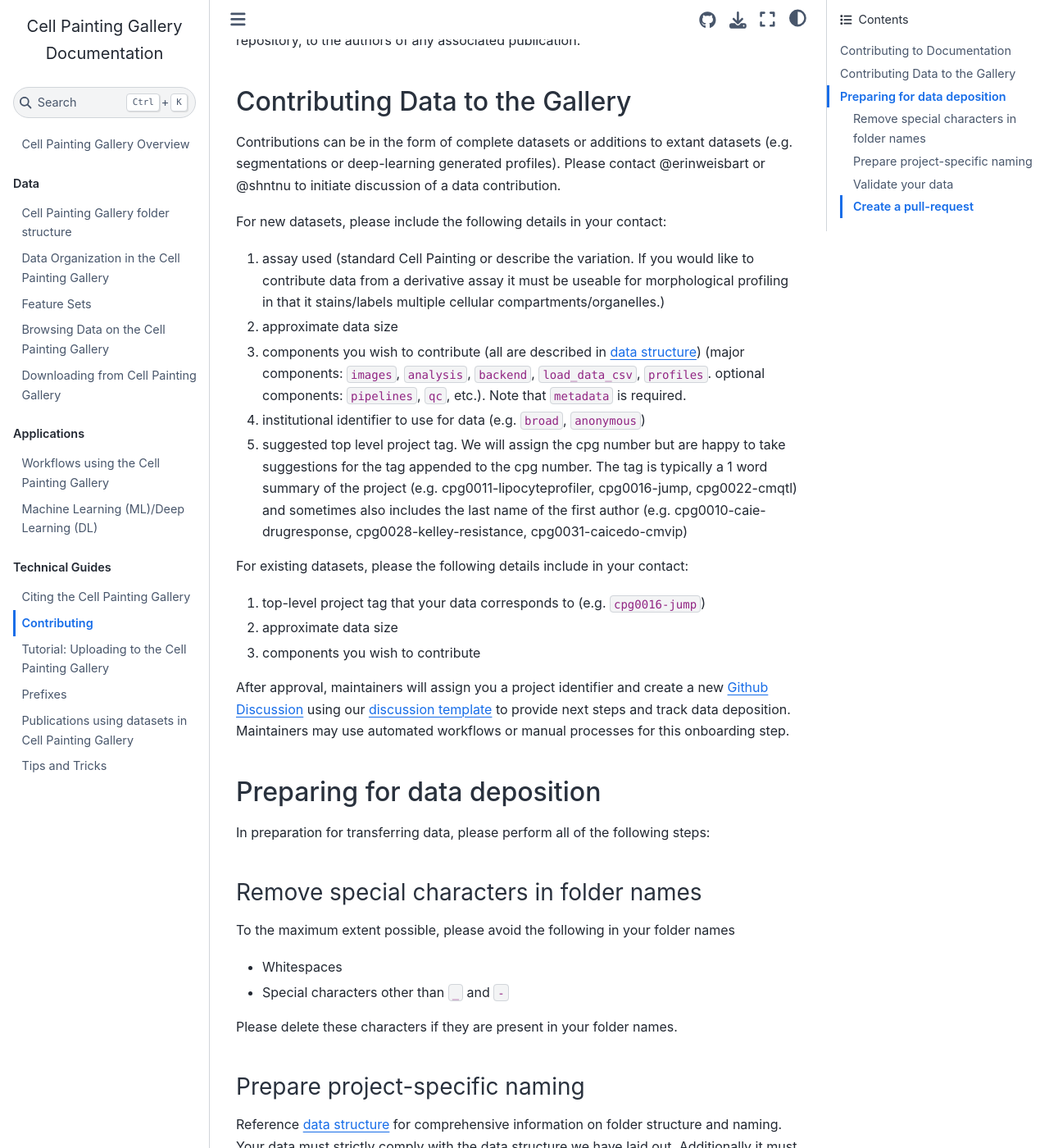
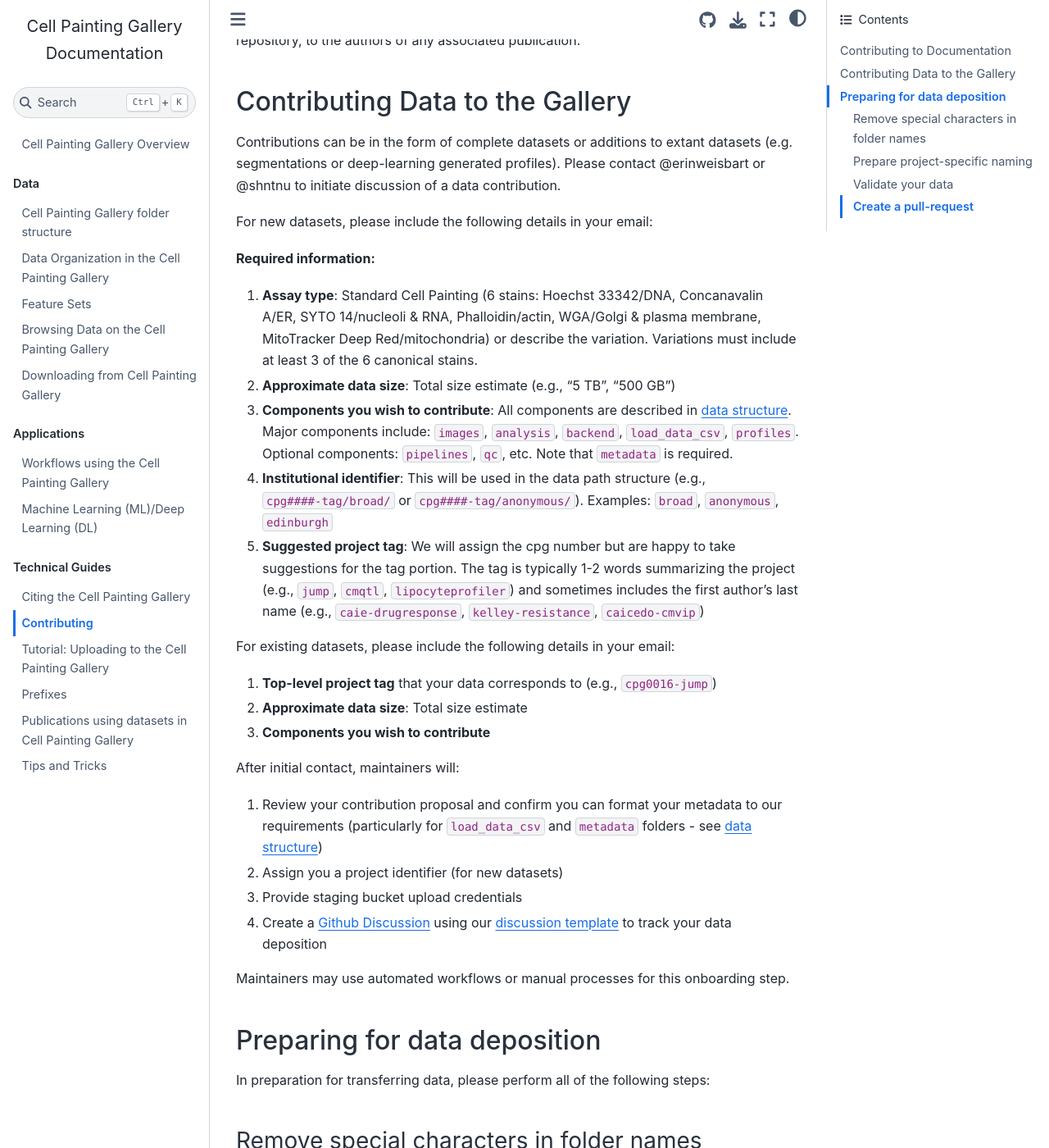
Before and after one commit to broadinstitute/cellpainting-gallery, a Jupyter Book: the page built from documentation/contributing_to_cpg.md, in a window 1280 px wide and 1400 px high, scrolled down 426 px. Shown: the whole window at 82% size. Built offline with Jupyter Book 1.0.4 settings and Sphinx 7.4.7 and the Sphinx Book theme 1.1.4, drawn with Linux system fonts in a browser that asks for light colours; pages that are not in the unit, such as notebooks, are missing from menus.

Commit message:
Clarify contributor requirements in contributing guide
- Add "Required information" header with bold formatting for clarity
- Specify 6 canonical Cell Painting stains and 3/6 minimum for variations
- Add explicit examples for data size and institutional identifiers
- Document maintainer workflow steps after initial contact
- Fix typo in "For existing datasets" section

These changes reduce back-and-forth by making it clearer what information
contributors must provide upfront, particularly institutional identifier
and project tag which were previously easy to overlook.

🤖 Generated with [Claude Code](https://claude.com/claude-code)

Co-Authored-By: Claude <noreply@anthropic.com>

```diff
--- a/documentation/contributing_to_cpg.md
+++ b/documentation/contributing_to_cpg.md
@@ -16,23 +16,29 @@ Instead, please direct such questions to the respective dataset repository linke
 Contributions can be in the form of complete datasets or additions to extant datasets (e.g. segmentations or deep-learning generated profiles).
 Please contact @erinweisbart or @shntnu to initiate discussion of a data contribution.
 
-For new datasets, please include the following details in your contact:
+For new datasets, please include the following details in your email:
 
-1) assay used (standard Cell Painting or describe the variation. If you would like to contribute data from a derivative assay it must be useable for morphological profiling in that it stains/labels multiple cellular compartments/organelles.)
-2) approximate data size
-3) components you wish to contribute (all are described in [data structure](data_structure.md)) (major components: `images`, `analysis`, `backend`, `load_data_csv`, `profiles`. optional components: `pipelines`, `qc`, etc.). Note that `metadata` is required.
-4) institutional identifier to use for data (e.g. `broad`, `anonymous`)
-5) suggested top level project tag.
-We will assign the cpg number but are happy to take suggestions for the tag appended to the cpg number.
-The tag is typically a 1 word summary of the project (e.g. cpg0011-lipocyteprofiler, cpg0016-jump, cpg0022-cmqtl) and sometimes also includes the last name of the first author (e.g. cpg0010-caie-drugresponse, cpg0028-kelley-resistance, cpg0031-caicedo-cmvip)
+**Required information:**
 
-For existing datasets, please  the following details include in your contact:
+1. **Assay type**: Standard Cell Painting (6 stains: Hoechst 33342/DNA, Concanavalin A/ER, SYTO 14/nucleoli & RNA, Phalloidin/actin, WGA/Golgi & plasma membrane, MitoTracker Deep Red/mitochondria) or describe the variation. Variations must include at least 3 of the 6 canonical stains.
+2. **Approximate data size**: Total size estimate (e.g., "5 TB", "500 GB")
+3. **Components you wish to contribute**: All components are described in [data structure](data_structure.md). Major components include: `images`, `analysis`, `backend`, `load_data_csv`, `profiles`. Optional components: `pipelines`, `qc`, etc. Note that `metadata` is required.
+4. **Institutional identifier**: This will be used in the data path structure (e.g., `cpg####-tag/broad/` or `cpg####-tag/anonymous/`). Examples: `broad`, `anonymous`, `edinburgh`
+5. **Suggested project tag**: We will assign the cpg number but are happy to take suggestions for the tag portion. The tag is typically 1-2 words summarizing the project (e.g., `jump`, `cmqtl`, `lipocyteprofiler`) and sometimes includes the first author's last name (e.g., `caie-drugresponse`, `kelley-resistance`, `caicedo-cmvip`)
 
-1) top-level project tag that your data corresponds to (e.g. `cpg0016-jump`)
-2) approximate data size
-3) components you wish to contribute
+For existing datasets, please include the following details in your email:
 
-After approval, maintainers will assign you a project identifier and create a new [Github Discussion](https://github.com/broadinstitute/cellpainting-gallery/discussions) using our [discussion template](https://github.com/broadinstitute/cellpainting-gallery/discussions/66) to provide next steps and track data deposition.
+1. **Top-level project tag** that your data corresponds to (e.g., `cpg0016-jump`)
+2. **Approximate data size**: Total size estimate
+3. **Components you wish to contribute**
+
+After initial contact, maintainers will:
+
+1. Review your contribution proposal and confirm you can format your metadata to our requirements (particularly for `load_data_csv` and `metadata` folders - see [data structure](data_structure.md))
+2. Assign you a project identifier (for new datasets)
+3. Provide staging bucket upload credentials
+4. Create a [Github Discussion](https://github.com/broadinstitute/cellpainting-gallery/discussions) using our [discussion template](https://github.com/broadinstitute/cellpainting-gallery/discussions/66) to track your data deposition
+
 Maintainers may use automated workflows or manual processes for this onboarding step.
 
 ## Preparing for data deposition
```
